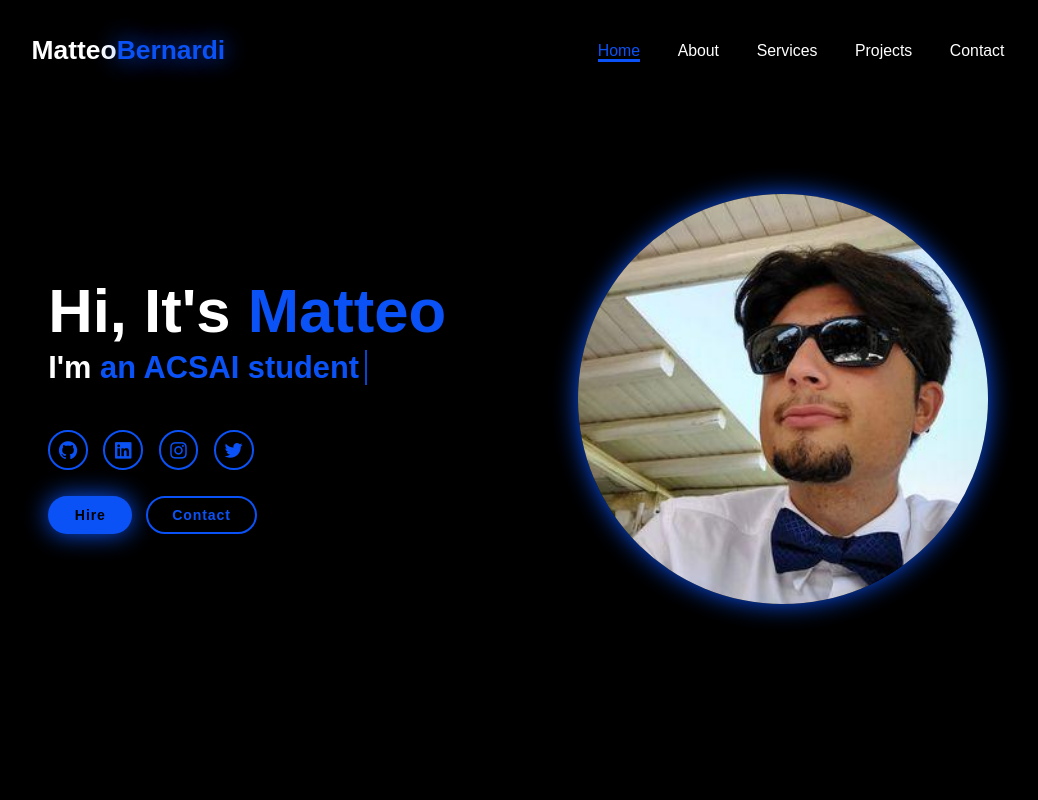
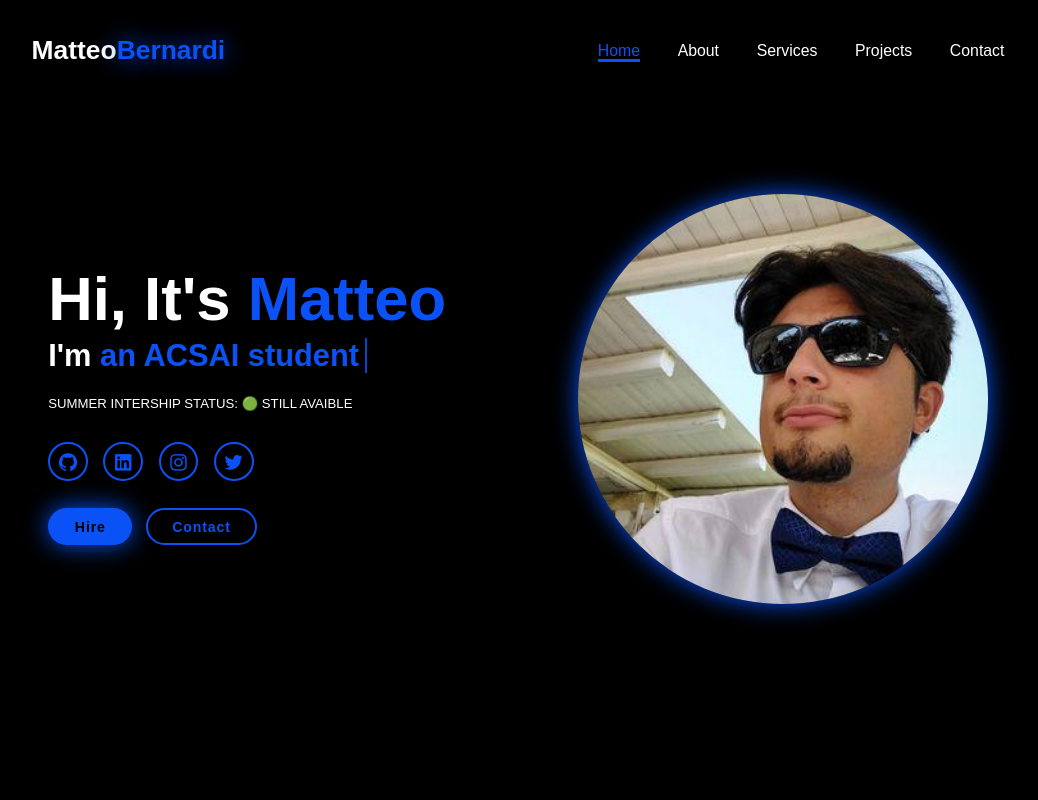
Before and after one commit to matteoprogramming/personalpage, a plain HTML site: page index.html in a window 1280 px wide. Shown: the top 800 px of the page, without its empty margins (122-1160 px from the left). Drawn offline with nearby package versions, Linux system fonts and the light colour scheme.

Commit message:
adding intership status

```diff
--- a/index.html
+++ b/index.html
@@ -28,9 +28,9 @@
             <div class="home-content">
                 <h1>Hi, It's <span>Matteo</span></h1>
                 <h3 class="text-animation">I'm <span></span></h3>
-                <!-- <p>
-                    Should I say I know how to program? Likely. I love physics, mathematics and computer science of course.
-                </p> -->
+                <p>
+                    SUMMER INTERSHIP STATUS: 🟢 STILL AVAIBLE
+                </p>
 
                 <div class="social-icons">
                     <a href="https://github.com/matteoprogramming">
```
